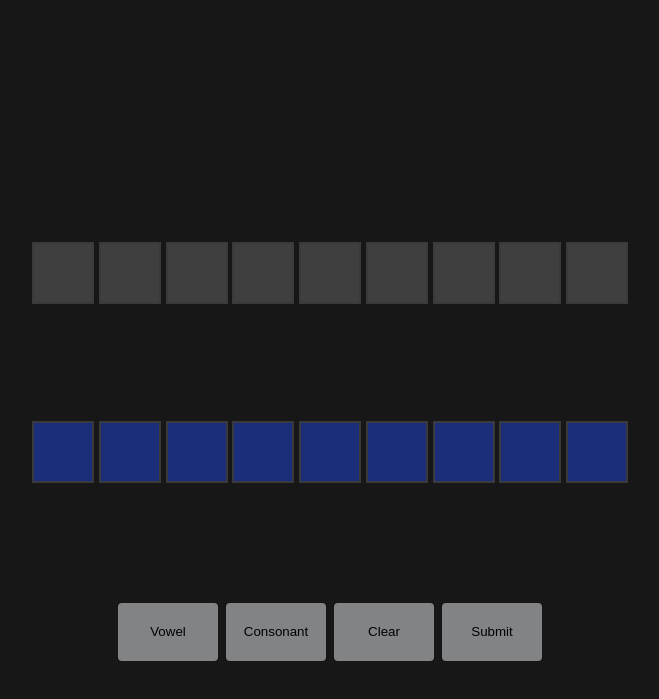
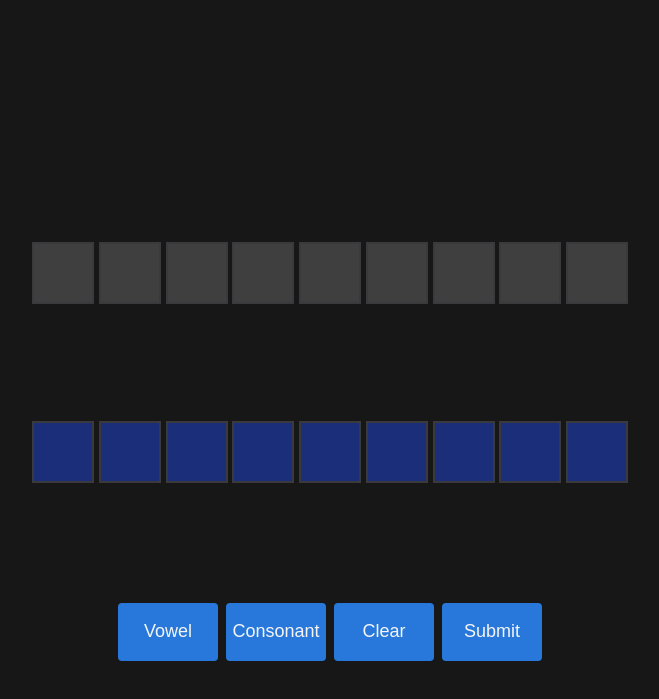
Before and after one commit to baldyman81/countdown, a website: page index.html in a window 1280 px wide. Shown: the part 63-762 px from the top of the page, without its empty margins (310-969 px from the left). Drawn offline with Linux system fonts and the light colour scheme.

Commit message:
updated button styles

```diff
--- a/styles.css
+++ b/styles.css
@@ -105,6 +105,8 @@ body {
     height: 58px;
     border-radius: 4px;
     border: none;
-    background-color: #818384;
+    background-color: #2878db;
+    color: whitesmoke;
+    font-size: large;
     margin: 4px;
 }
```
